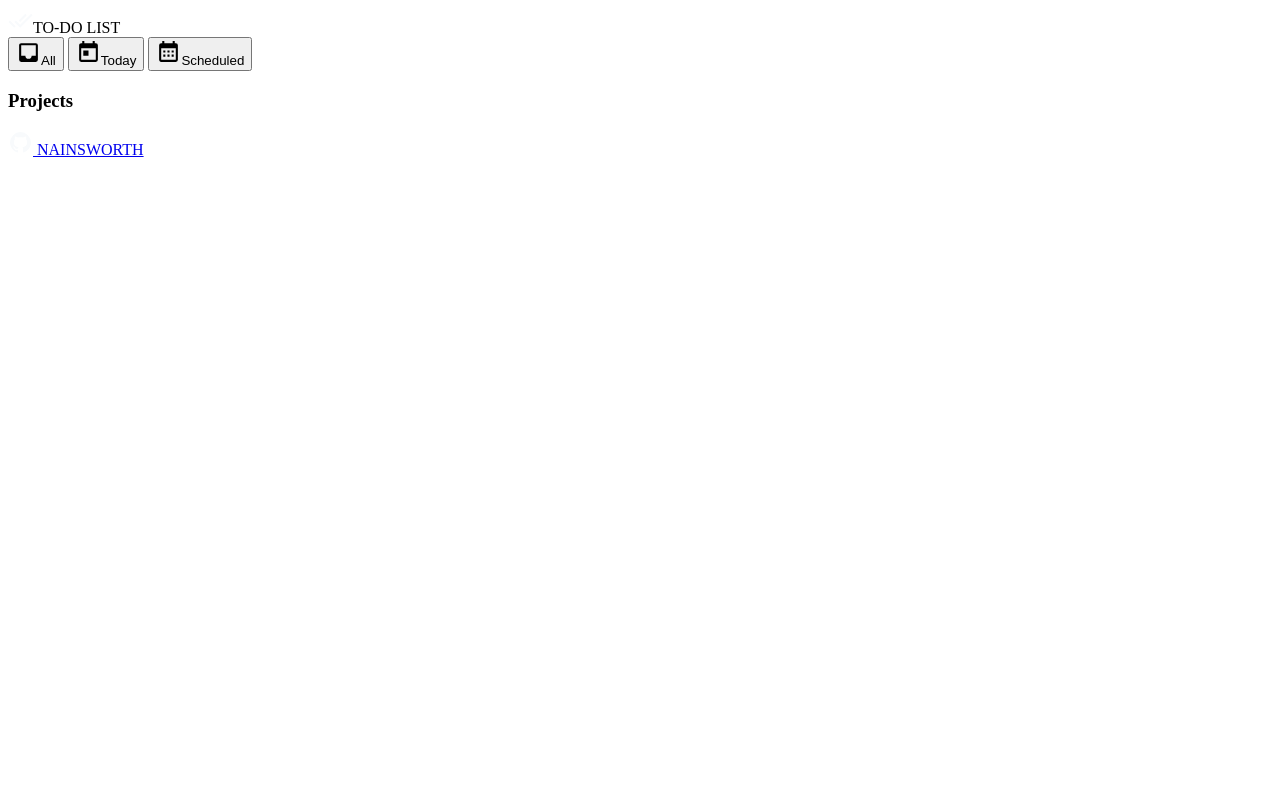
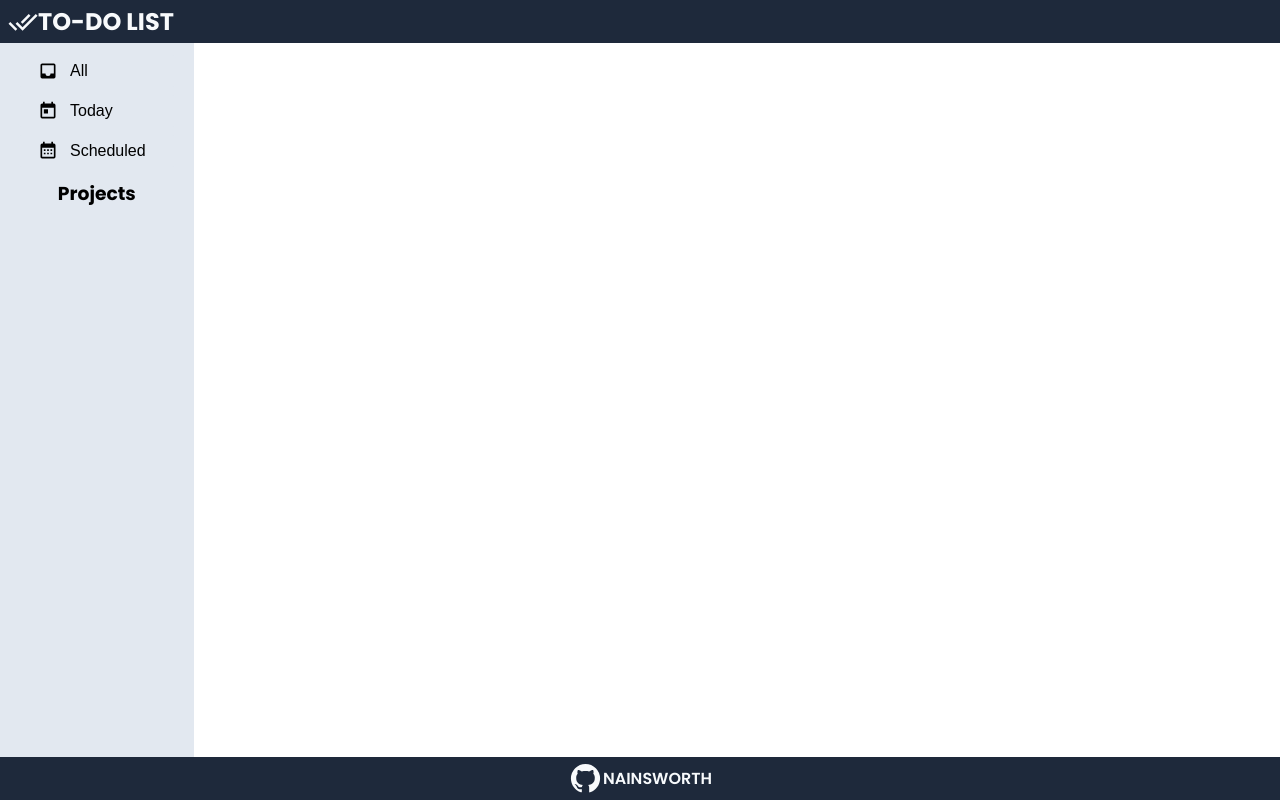
Before and after one commit to nainsworth/todo-list, a website built with webpack: page dist/index.html in a window 1280 px wide. Built offline with nearby package versions, Linux system fonts and the light colour scheme.

Commit message:
Created and style the overall layout of the page

```diff
--- a/src/css/styles.css
+++ b/src/css/styles.css
@@ -0,0 +1,128 @@
+:root {
+  --slate050: #f8fafc;
+  --slate100: #f1f5f9;
+  --slate200: #e2e8f0;
+  --slate300: #cbd5e1;
+  --slate400: #94a3b8;
+  --slate500: #64748b;
+  --slate600: #475569;
+  --slate700: #334155;
+  --slate800: #1e293b;
+  --slate900: #0f172a;
+}
+
+*,
+*::before,
+*::after {
+  box-sizing: border-box;
+  padding: 0;
+  margin: 0;
+}
+
+html {
+  height: 100%;
+}
+
+body {
+  display: grid;
+  grid-template-columns: auto 1fr;
+  grid-template-rows: auto 1fr auto;
+  min-height: 100vh;
+  font-family: Poppins, sans-serif;
+}
+
+header {
+  grid-column: 1 / -1;
+  color: var(--slate050);
+  background-color: var(--slate800);
+  padding: 4px 8px;
+
+}
+
+header .title {
+  display: flex;
+  align-items: center;
+
+}
+
+header .title img {
+  width: 30px;
+}
+
+.sidebar {
+  background-color: var(--slate200);
+  height: 100%;
+}
+
+.folder-section {
+  display: flex;
+  flex-direction: column;
+  justify-content: center;
+  align-items: center;
+  gap: 8px;
+  padding: 12px 18px;
+}
+
+.folder-section button {
+  display: flex;
+  align-items: center;
+  gap: 12px;
+  width: 100%;
+  border: none;
+  border-radius: 4px;
+  background-color: var(--slate200);
+  font-weight: 800;
+  padding: 6px 30px 6px 20px;
+}
+
+.folder-section button:hover {
+  background-color: var(--slate300);
+  cursor: pointer;
+}
+
+.folder-section button.active {
+  background-color: var(--slate300);
+  cursor: default;
+  font-weight: 600;
+}
+
+.folder-section button img {
+  width: 20px;
+}
+
+.folder-section button p {
+  font-size: 1rem;
+  font-weight: 500;
+}
+
+.folder-section button p.active {
+  font-size: 1.25rem;
+  font-weight: 700;
+}
+
+.project-section h3 {
+  text-align: center;
+}
+
+.task-section {
+  background-color: var(--slate050);
+}
+
+footer {
+  grid-column: 1 / -1;
+  background-color: var(--slate800);
+  padding: 4px;
+}
+
+footer a {
+  display: flex;
+  justify-content: center;
+  align-items: center;
+  color: var(--slate050);
+  text-decoration: none;
+  font-weight: 600;
+}
+
+footer a img {
+  width: 35px;
+}
```
Also changed, not shown: dist/index.html.
